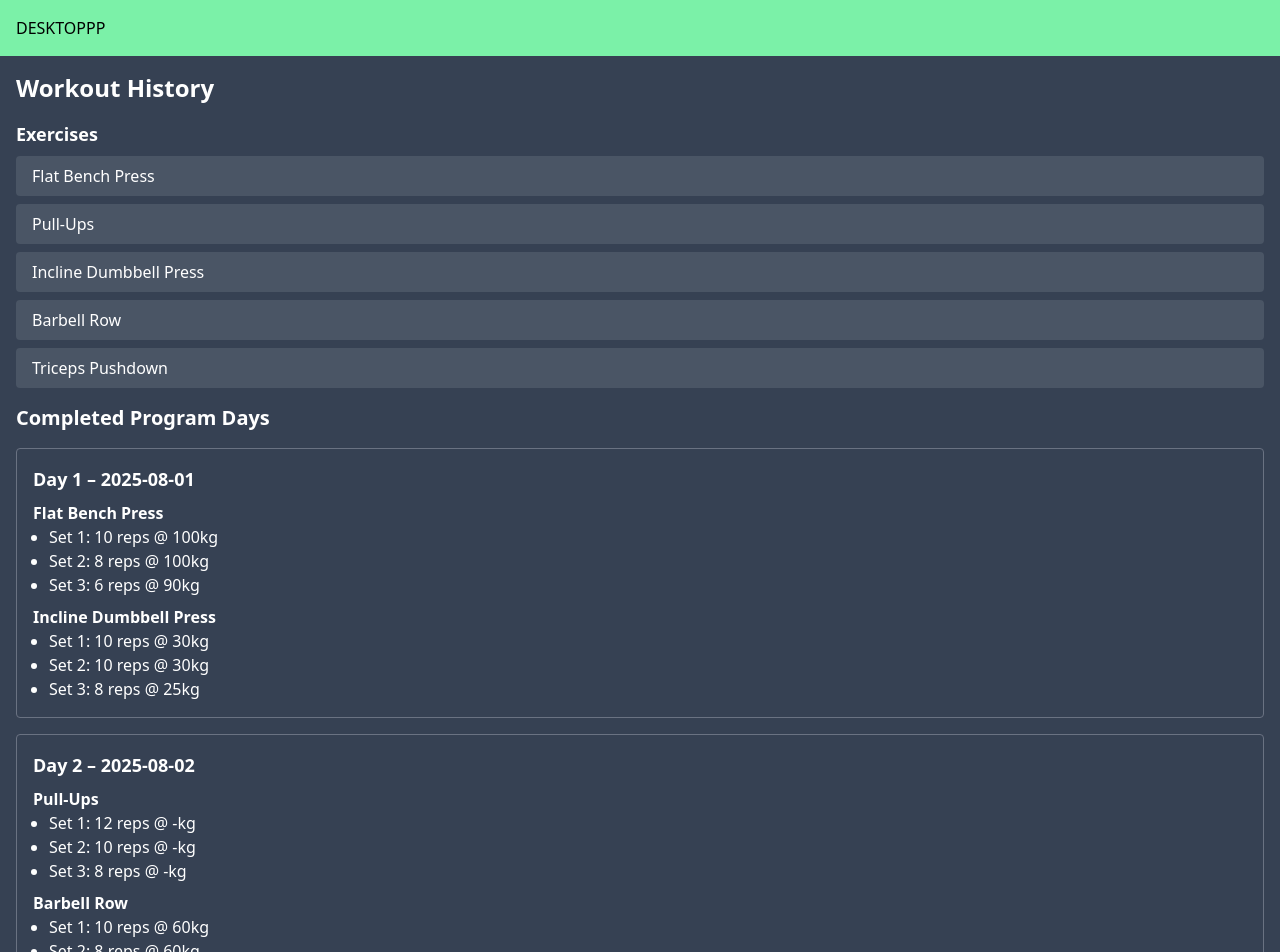
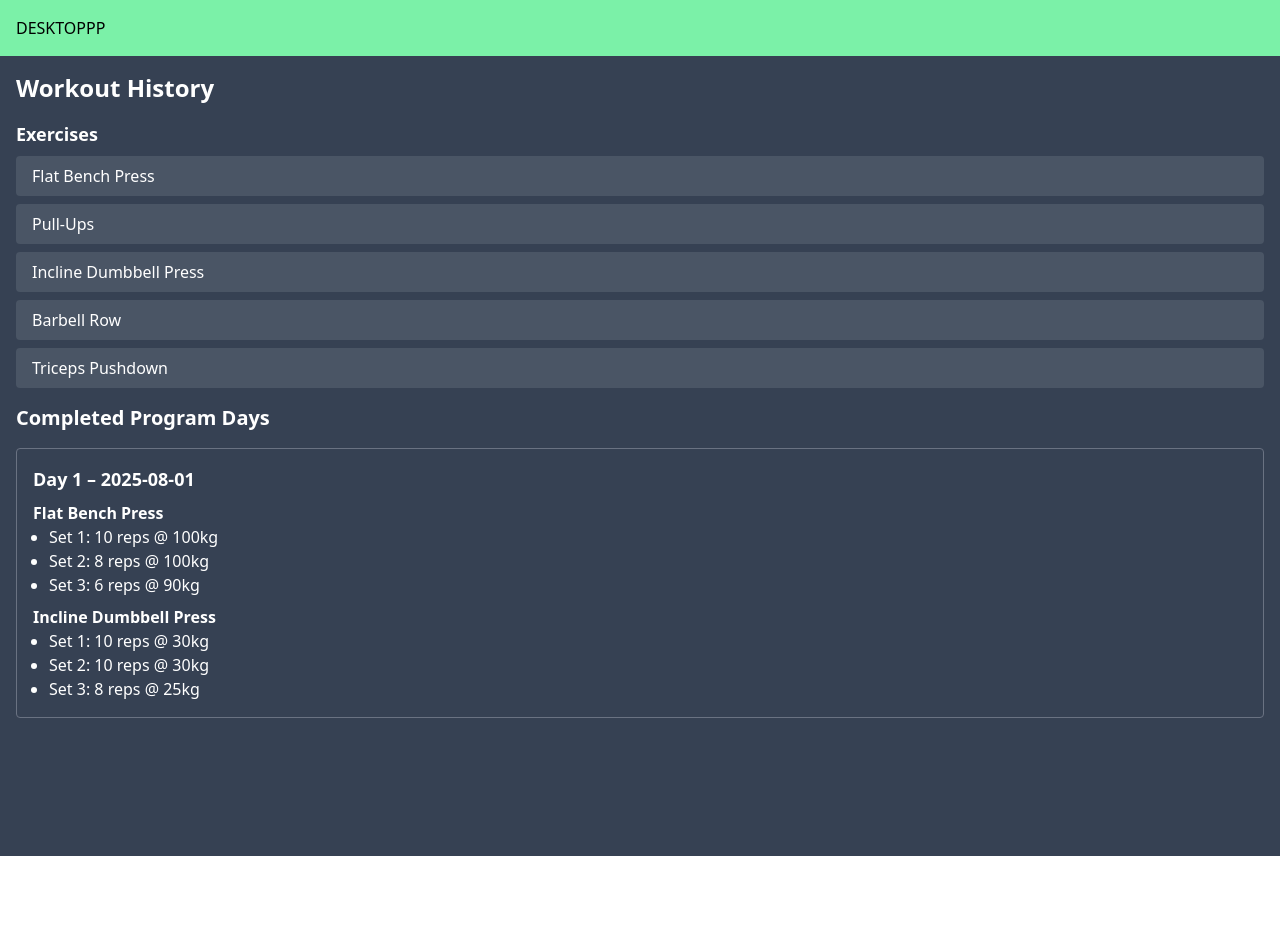
Before and after one commit to Timon-Vermeersch/workout_logger, a SvelteKit app: page /history in a window 1280 px wide. Shown: the top 952 px of the page. After the commit the page ends 856 px from the top, so only its background shows below. Built offline with nearby package versions, Linux system fonts and the light colour scheme.

Commit message:
exercise->ExerciseId preparation /  flushToHistory

```diff
--- a/src/lib/interfaces/exerciseHistory.ts
+++ b/src/lib/interfaces/exerciseHistory.ts
@@ -1,4 +1,4 @@
-import type { Exercise } from './exercise';
+//import type { Exercise } from './exercise';
 import type {ExerciseHistoryEntry} from './exerciseHistoryEntry';
 
 export interface ExerciseHistory {
--- a/src/lib/stores/data_store.ts
+++ b/src/lib/stores/data_store.ts
@@ -7,6 +7,7 @@ import type { ActiveProgramRef } from '$lib/interfaces/activeProgramRef';
 import type { ExerciseHistory } from '$lib/interfaces/exerciseHistory';
 import type { DayHistory } from '$lib/interfaces/dayHistory';
 
+//derived<completedProgramDaysHistory>?
 export const exerciseHistory = writable<ExerciseHistory[]>([
 	{
 		exerciseId: 1, // Flat Bench Press
@@ -136,98 +137,99 @@ export const completedProgramDaysHistory = writable<DayHistory[]>([
 			}
 		]
 	},
-	{
-		dayNumber: 2,
-		date: '2025-08-02',
-		exercises: [
-			{
-				exerciseId: 2,
-				sets: [
-					{ setNumber: 1, reps: 12 },
-					{ setNumber: 2, reps: 10 },
-					{ setNumber: 3, reps: 8 }
-				]
-			},
-			{
-				exerciseId: 4,
-				sets: [
-					{ setNumber: 1, weight: 60, reps: 10 },
-					{ setNumber: 2, weight: 60, reps: 8 }
-				]
-			}
-		]
-	},
-	{
-		dayNumber: 3,
-		date: '2025-08-03',
-		exercises: [
-			{
-				exerciseId: 12,
-				sets: [
-					{ setNumber: 1, weight: 100, reps: 5 },
-					{ setNumber: 2, weight: 100, reps: 5 },
-					{ setNumber: 3, weight: 100, reps: 5 }
-				]
-			}
-		]
-	},
-	{
-		dayNumber: 4,
-		date: '2025-08-04',
-		exercises: [
-			{
-				exerciseId: 1,
-				sets: [
-					{ setNumber: 1, weight: 110, reps: 10 },
-					{ setNumber: 2, weight: 110, reps: 8 },
-					{ setNumber: 3, weight: 100, reps: 6 }
-				]
-			},
-			{
-				exerciseId: 3,
-				sets: [
-					{ setNumber: 1, weight: 35, reps: 10 },
-					{ setNumber: 2, weight: 35, reps: 10 },
-					{ setNumber: 3, weight: 30, reps: 8 }
-				]
-			}
-		]
-	},
-	{
-		dayNumber: 5,
-		date: '2025-08-05',
-		exercises: [
-			{
-				exerciseId: 2,
-				sets: [
-					{ setNumber: 1, reps: 15 },
-					{ setNumber: 2, reps: 12 },
-					{ setNumber: 3, reps: 10 }
-				]
-			},
-			{
-				exerciseId: 4,
-				sets: [
-					{ setNumber: 1, weight: 70, reps: 10 },
-					{ setNumber: 2, weight: 70, reps: 8 }
-				]
-			}
-		]
-	},
-	{
-		dayNumber: 6,
-		date: '2025-08-06',
-		exercises: [
-			{
-				exerciseId: 12,
-				sets: [
-					{ setNumber: 1, weight: 120, reps: 5 },
-					{ setNumber: 2, weight: 120, reps: 5 },
-					{ setNumber: 3, weight: 120, reps: 5 }
-				]
-			}
-		]
-	}
+	// {
+	// 	dayNumber: 2,
+	// 	date: '2025-08-02',
+	// 	exercises: [
+	// 		{
+	// 			exerciseId: 2,
+	// 			sets: [
+	// 				{ setNumber: 1, reps: 12 },
+	// 				{ setNumber: 2, reps: 10 },
+	// 				{ setNumber: 3, reps: 8 }
+	// 			]
+	// 		},
+	// 		{
+	// 			exerciseId: 4,
+	// 			sets: [
+	// 				{ setNumber: 1, weight: 60, reps: 10 },
+	// 				{ setNumber: 2, weight: 60, reps: 8 }
+	// 			]
+	// 		}
+	// 	]
+	// },
+	// {
+	// 	dayNumber: 3,
+	// 	date: '2025-08-03',
+	// 	exercises: [
+	// 		{
+	// 			exerciseId: 12,
+	// 			sets: [
+	// 				{ setNumber: 1, weight: 100, reps: 5 },
+	// 				{ setNumber: 2, weight: 100, reps: 5 },
+	// 				{ setNumber: 3, weight: 100, reps: 5 }
+	// 			]
+	// 		}
+	// 	]
+	// },
+	// {
+	// 	dayNumber: 4,
+	// 	date: '2025-08-04',
+	// 	exercises: [
+	// 		{
+	// 			exerciseId: 1,
+	// 			sets: [
+	// 				{ setNumber: 1, weight: 110, reps: 10 },
+	// 				{ setNumber: 2, weight: 110, reps: 8 },
+	// 				{ setNumber: 3, weight: 100, reps: 6 }
+	// 			]
+	// 		},
+	// 		{
+	// 			exerciseId: 3,
+	// 			sets: [
+	// 				{ setNumber: 1, weight: 35, reps: 10 },
+	// 				{ setNumber: 2, weight: 35, reps: 10 },
+	// 				{ setNumber: 3, weight: 30, reps: 8 }
+	// 			]
+	// 		}
+	// 	]
+	// },
+	// {
+	// 	dayNumber: 5,
+	// 	date: '2025-08-05',
+	// 	exercises: [
+	// 		{
+	// 			exerciseId: 2,
+	// 			sets: [
+	// 				{ setNumber: 1, reps: 15 },
+	// 				{ setNumber: 2, reps: 12 },
+	// 				{ setNumber: 3, reps: 10 }
+	// 			]
+	// 		},
+	// 		{
+	// 			exerciseId: 4,
+	// 			sets: [
+	// 				{ setNumber: 1, weight: 70, reps: 10 },
+	// 				{ setNumber: 2, weight: 70, reps: 8 }
+	// 			]
+	// 		}
+	// 	]
+	// },
+	// {
+	// 	dayNumber: 6,
+	// 	date: '2025-08-06',
+	// 	exercises: [
+	// 		{
+	// 			exerciseId: 12,
+	// 			sets: [
+	// 				{ setNumber: 1, weight: 120, reps: 5 },
+	// 				{ setNumber: 2, weight: 120, reps: 5 },
+	// 				{ setNumber: 3, weight: 120, reps: 5 }
+	// 			]
+	// 		}
+	// 	]
+	// }
+
 ]);
 
 export const Exerciseslist = writable<GlobalExerciselist>({
@@ -285,6 +287,7 @@ export const builtPrograms = writable<Array<builtProgram>>([
 				dayNumber: 1,
 				label: 'Chest Hypertrophy',
 				exercises: [
+					//set exercise:{} to exerciseId:number
 					{
 						exercise: {
 							id: 1,
@@ -292,7 +295,7 @@ export const builtPrograms = writable<Array<builtProgram>>([
 							exerciseGif: 'benchGifString',
 							explanation: 'Classic chest compound exercise.',
 							muscleGroups: new Set(['chest', 'triceps', 'front delts']),
-							exerciseHistoryId: 1,
+							exeerciseHistoryId: 1,
 							exerciseHistory: {
 								exerciseId: 1,
 								date: new Date(),
--- a/src/lib/structure/pageheader.svelte
+++ b/src/lib/structure/pageheader.svelte
@@ -1,54 +1,69 @@
 <script lang="ts">
 	// imports
-  import book from '../svg/book.svg'
-  import dumbell from '../svg/dumbell.svg'
-  import fire from '../svg/Fire.svg'
-  import graph from '../svg/graph.svg'
-  import graph1 from '../svg/graph1.svg'
-  import more from '../svg/more.svg'
+	import book from '../svg/book.svg';
+	import dumbbell from '../svg/dumbbell.svg';
+	import fire from '../svg/Fire.svg';
+	import graph from '../svg/graph.svg';
+	import graph1 from '../svg/graph1.svg';
+	import more from '../svg/more.svg';
 	import { page } from '$app/state';
 	// Variables
 	let { type } = $props();
 </script>
+
 <!-- HTML -->
 <!-- Header -->
 {#if type === 'mobile'}
-  <div class=" bg-white  bg-clip-padding backdrop-filter border border-black h-14 border-t-2 border-b-0 bg-grey-800 flex items-center justify-around space-x-2 overflow-x-none">
-
+	<div
+		class=" bg-grey-800 overflow-x-none flex h-14 items-center justify-around space-x-2 border border-t-2 border-b-0 border-black bg-white bg-clip-padding backdrop-filter"
+	>
 		<a href="/history">
-      <div class="flex flex-col justify-center border-2 items-center h-9 w-9 rounded-xl hover:scale-110 transition-transform duration-300" class:bg-blue-300={page.url.pathname === '/nutrition'}>
-        <img src={fire} alt="Nutrition">
-        <span class="absolute bottom-[-3px] text-md font-medium text-center"></span>
+			<div
+				class="flex h-9 w-9 flex-col items-center justify-center rounded-xl border-2 transition-transform duration-300 hover:scale-110"
+				class:bg-blue-300={page.url.pathname === '/nutrition'}
+			>
+				<img src={fire} alt="Nutrition" />
+				<span class="text-md absolute bottom-[-3px] text-center font-medium"></span>
 			</div>
 		</a>
 
-    <a class='' href="/session">
-      <div class=" flex justify-center border-2 items-center h-9 w-9 rounded-xl hover:scale-110 transition-transform duration-300" class:bg-blue-300={page.url.pathname === '/session'}>
-        <img class=' active:bg-gray-200'src={dumbell} alt="Session">
-        <span class="absolute bottom-[-3px] text-md font-medium text-center"></span>
+		<a class="" href="/session">
+			<div
+				class=" flex h-9 w-9 items-center justify-center rounded-xl border-2 transition-transform duration-300 hover:scale-110"
+				class:bg-blue-300={page.url.pathname === '/session'}
+			>
+				<img class=" active:bg-gray-200" src={dumbbell} alt="Session" />
+				<span class="text-md absolute bottom-[-3px] text-center font-medium"></span>
 			</div>
 		</a>
 		<!-- middle -->
 		<a href="/start">
-      <div class="flex justify-center border-1 text-black items-center h-9 w-12 bg-neutral-200  rounded-full shadow-lg scale-110">
+			<div
+				class="flex h-9 w-12 scale-110 items-center justify-center rounded-full border-1 bg-neutral-200 text-black shadow-lg"
+			>
 				O
 			</div>
 		</a>
 
 		<a href="/builder">
-      <div class="flex justify-center border-2 items-center h-9 w-9 rounded-xl hover:scale-110 transition-transform duration-300" class:bg-blue-300={page.url.pathname === '/builder'}>
-        <img src={book} alt="builder">
-        <span class="absolute bottom-[-3px] rounded-full text-md font-medium text-center"></span>
+			<div
+				class="flex h-9 w-9 items-center justify-center rounded-xl border-2 transition-transform duration-300 hover:scale-110"
+				class:bg-blue-300={page.url.pathname === '/builder'}
+			>
+				<img src={book} alt="builder" />
+				<span class="text-md absolute bottom-[-3px] rounded-full text-center font-medium"></span>
 			</div>
 		</a>
 
 		<a href="/exerciseList">
-      <div class="flex justify-center items-center border-2 h-9 w-9 rounded-xl hover:scale-110 transition-transform duration-300" class:bg-blue-300 ={page.url.pathname === '/diavoorstellingxd'}>
-        <img src={graph1} alt="Graph">
-        <span class="absolute bottom-[-3px] text-md font-medium text-center"></span>
+			<div
+				class="flex h-9 w-9 items-center justify-center rounded-xl border-2 transition-transform duration-300 hover:scale-110"
+				class:bg-blue-300={page.url.pathname === '/diavoorstellingxd'}
+			>
+				<img src={graph1} alt="Graph" />
+				<span class="text-md absolute bottom-[-3px] text-center font-medium"></span>
 			</div>
 		</a>
-
 	</div>
 {:else}
 	<div class="bg-green-300 p-4">DESKTOPPP</div>
--- a/src/routes/builder/+page.svelte
+++ b/src/routes/builder/+page.svelte
@@ -99,7 +99,6 @@ function confirmAdd():void {
       const selectedProgramDay:ProgramDay = selectedProgram?.days[selectedExerciseIndex]
       const convertedSelectedExercise:PlannedExercise = {
         exercise : selectedAddExercise,
-        date: '',
         sets: []
       }
       selectedProgramDay.exercises.push(convertedSelectedExercise)
--- a/src/routes/session/+page.svelte
+++ b/src/routes/session/+page.svelte
@@ -6,8 +6,9 @@
   import replace from '../../lib/svg/switch.svg';
   import Dialog from '../../lib/components/dialog.svelte';
   import { personalProgram, Exerciseslist,CurrentActiveBuiltProgram,builtPrograms, exerciseHistory, completedProgramDaysHistory} from '../../lib/stores/data_store';
-  import type { PlannedExercise } from '$lib/interfaces/plannedExercise';
+  import type { PlannedExercise  } from '$lib/interfaces/plannedExercise';
 	import { onMount } from 'svelte';
+	import type { ExerciseHistory } from '$lib/interfaces/exerciseHistory';
 	// import { get } from 'svelte/store';
 
 
@@ -156,14 +157,40 @@ function setupDay() {
 
 function goToNextDayTest(){
   let todaysExercises = $personalProgram.exercises
-  let destinationOfTodaysExercises = $exerciseHistory
+  let justToday = $personalProgram
 
-  // let finalObjectToPush:
-  console.log('today:', todaysExercises)
 
-  console.log(destinationOfTodaysExercises)
-}
+  let tempHistory = $exerciseHistory
 
+  // let tempHistory = structuredClone($exerciseHistory)
+console.log(justToday)
+  for (let one_plannedExercise of todaysExercises){
+    for (let ExerciseHistoryType of tempHistory){
+      if(ExerciseHistoryType.exerciseId === one_plannedExercise.exerciseId){
+        console.log('pushedFor' ,  ExerciseHistoryType.exerciseId , one_plannedExercise.exerciseId )
+        ExerciseHistoryType.historyArray.push(
+          {date: '1/1/1', sets: one_plannedExercise.sets})
+      }
+    }
+  }
+
+//  console.log(tempHistory === $exerciseHistory)
+//  console.log(tempHistory)
+//  console.log($exerciseHistory)
+  }
+
+
+
+
+
+//temphistory = actualhistrory
+//temphistory.update(xxxxx)
+//actualhistrory = temphistory
+
+
+
+
+//plannedExercise.exercise.name
 
 </script>
 
@@ -256,6 +283,8 @@ function goToNextDayTest(){
         </div>
       </div>
 
+      <!-- svelte-ignore a11y_click_events_have_key_events -->
+      <!-- svelte-ignore a11y_no_static_element_interactions -->
       <div
         on:click={goToNextDayTest}
         class="bg-gray-800 p-4 text-white rounded-lg shadow border border-gray-700 hover:bg-gray-700 cursor-pointer transition active:scale-95">
```
Also changed, not shown: src/lib/interfaces/plannedExercise.ts (+6 -3 lines), src/lib/interfaces/programDay.ts (line endings or trailing spaces), src/lib/svg/dumbbell.svg (renamed from src/lib/svg/dumbell.svg), 1 other file (tests, documents, lock files or other folders). Lines whose indentation alone changed are shown as unchanged.
